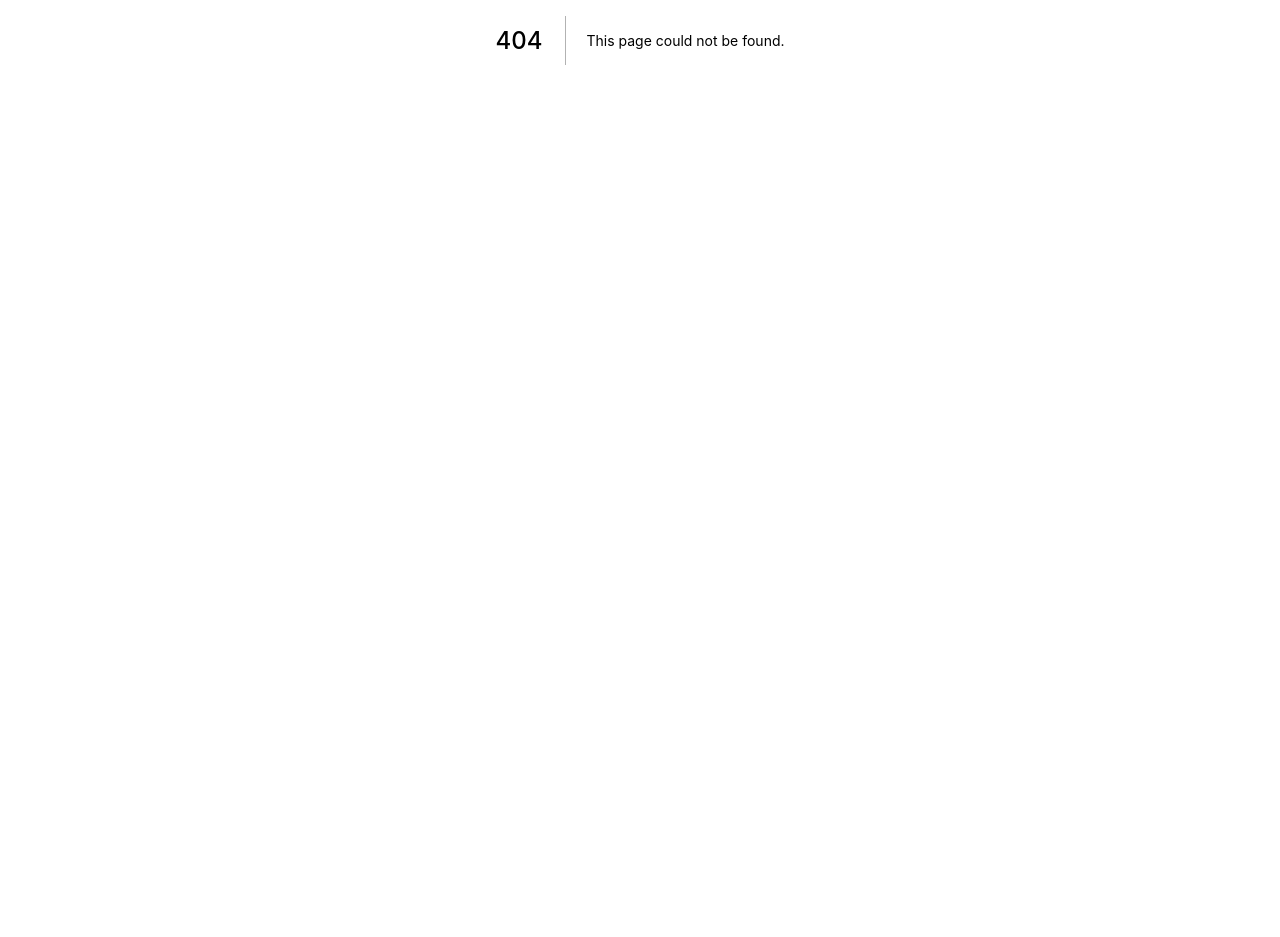
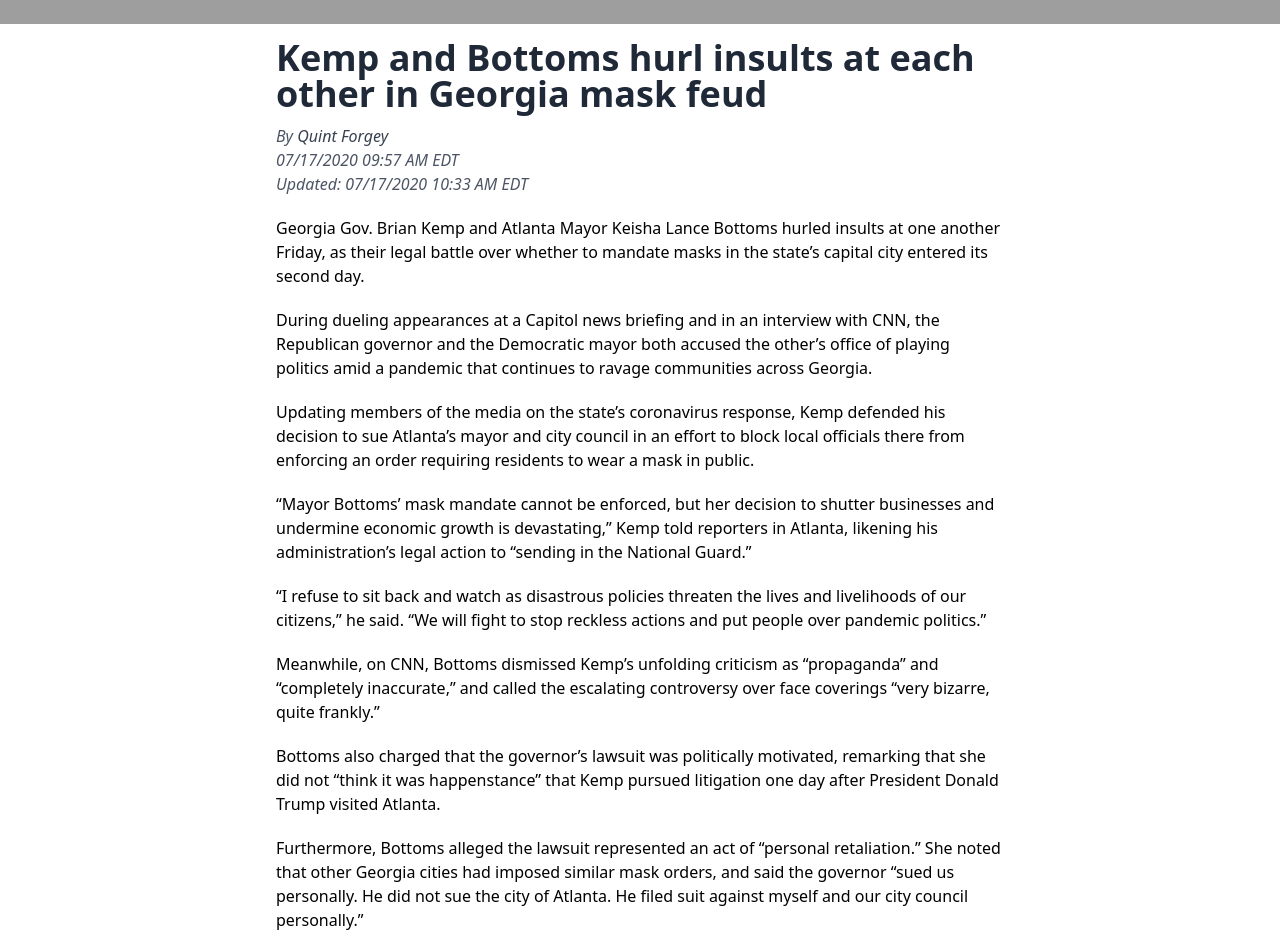
Before and after one commit to tonyjemba/news_weather_application, a Next.js app: page /article/1 in a window 1280 px wide. Before the commit this address had no page. Shown: the part 360-1297 px from the top of the page. Before the commit the page ends 800 px from the top, so only its background shows below. Built offline with nearby package versions, Linux system fonts and the light colour scheme; grey boxes are pictures that could not be loaded.

Commit message:
showing news articles

```diff
--- a/components/Header.tsx
+++ b/components/Header.tsx
@@ -7,9 +7,9 @@ interface WelcomeProps {
 }
 
 const navigation = [
-  { name: "Product", href: "#" },
-  { name: "Features", href: "#" },
-  { name: "Marketplace", href: "#" },
+  { name: "Local News", href: "#" },
+  { name: "Global News", href: "#" },
+  { name: "Breaking News", href: "#" },
 ];
 
 const Header: React.FC<WelcomeProps> = (props) => (
@@ -44,7 +44,7 @@ const Header: React.FC<WelcomeProps> = (props) => (
                   </div>
                 </div>
               </div>
-              <div>Group 12</div>
+              <div>Group 27</div>
             </nav>
           </div>
 
@@ -95,15 +95,13 @@ const Header: React.FC<WelcomeProps> = (props) => (
         <main className="mt-10 mx-auto max-w-7xl px-4 sm:mt-12 sm:px-6 md:mt-16 lg:mt-20 lg:px-8 xl:mt-28">
           <div className="sm:text-center lg:text-left">
             <h1 className="text-4xl tracking-tight font-extrabold text-gray-900 sm:text-5xl md:text-6xl">
-              <span className="block xl:inline">Data to enrich your</span>{" "}
+              <span className="block xl:inline">Temeperature: 30</span>{" "}
               <span className="block text-indigo-600 xl:inline">
-                online business
+                Prediction
               </span>
             </h1>
             <p className="mt-3 text-base text-gray-500 sm:mt-5 sm:text-lg sm:max-w-xl sm:mx-auto md:mt-5 md:text-xl lg:mx-0">
-              Anim aute id magna aliqua ad ad non deserunt sunt. Qui irure qui
-              lorem cupidatat commodo. Elit sunt amet fugiat veniam occaecat
-              fugiat aliqua.
+              Get your
             </p>
           </div>
         </main>
--- a/components/List.tsx
+++ b/components/List.tsx
@@ -1,12 +1,12 @@
 import * as React from "react";
 import NewsCard from "./NewsCard";
+import Link from "next/link";
 
 interface WelcomeProps {
   name?: string;
 }
-
-
-async function getApiData(query?:String,page?:Number) {
+//Request fuction that runs when the app is mounted
+async function getApiData(query?: String, page?: Number) {
   const Query = query;
   const Page = page;
   const requestUrl =
@@ -24,26 +24,47 @@ const requestUrl =
 const List: React.FC<WelcomeProps> = (props) => {
   const [apiData, setApiData] = React.useState([]);
   const [totalResults, setTotalResults] = React.useState(0);
+  const [pageNumber, setPageNumber] = React.useState(1);
+  const [query, setQuery] = React.useState("uganda");
 
   React.useEffect(() => {
-    getApiData("uganda",1).then((res) =>{ setApiData(res.articles);setTotalResults(res.totalResults)});
+    getApiData(query, pageNumber).then((res) => {
+      setApiData(res.articles);
+      setTotalResults(res.totalResults);
+    });
   }, []);
-  console.log(apiData);
+
+  //subsequent Requests use this function
+  async function nextApiRequest() {
+    getApiData(query, pageNumber).then((res) => {
+      setApiData(res.articles);
+    });
+  }
 
   return (
     <div>
       {/* Component Start */}
 
       <div className="flex flex-col sm:flex-row sm:items-end sm:justify-between mt-6">
-        <span className="text-sm font-semibold">1-20 of {totalResults} results</span>
-        <button className="relative text-sm focus:outline-none group mt-4 sm:mt-0">
+        <span className="text-sm font-semibold">
+          1-20 of {totalResults} results
+        </span>
+        <button
+          className="relative text-sm focus:outline-none group mt-4 sm:mt-0"
+          onClick={() => nextApiRequest()}
+        >
           <div className="flex  items-center justify-between w-50 h-10 px-3  rounded border-2 border-gray-300  ">
             <input
               className="bg-white    text-sm focus:outline-none"
-              type="search"
+              type="Search"
               name="search"
               placeholder="Search News"
+              onChange={(event) => {
+                setQuery(event.target.value);
+              }}
+              onKeyPress={(e) => e.key === "Enter" && nextApiRequest()}
             />
+
             <svg
               className="text-gray-600 h-4 w-4 fill-current"
               xmlns="http://www.w3.org/2000/svg"
@@ -64,8 +85,7 @@ const List: React.FC<WelcomeProps> = (props) => {
         </button>
       </div>
       <div className="grid 2xl:grid-cols-4 xl:grid-cols-3 lg:grid-cols-2 sm:grid-cols-1 grid-cols-1 gap-x-6 gap-y-2 w-full mt-6">
-       {
-         apiData.map((article,index)=>(
+        {apiData.map((article, index) => (
           <div key={index}>
             <NewsCard
               title={article.title}
@@ -73,10 +93,7 @@ const List: React.FC<WelcomeProps> = (props) => {
               published={article.publishedAt}
             />
           </div>
-         ))
-       }
-
-
+        ))}
       </div>
       <div className="flex justify-center mt-10 mb-10 space-x-1">
         <button className="flex items-center justify-center h-8 w-8 rounded text-gray-600 hover:bg-indigo-200">
@@ -93,19 +110,53 @@ const List: React.FC<WelcomeProps> = (props) => {
             />
           </svg>
         </button>
-        <button className="flex  items-center justify-center h-8 px-2 rounded hover:bg-indigo-200 text-sm font-medium text-gray-600 hover:text-indigo-600">
+        <button
+          className="flex  items-center justify-center h-8 px-2 rounded hover:bg-indigo-200 text-sm font-medium text-gray-600 hover:text-indigo-600"
+          onClick={() =>
+            pageNumber > 0
+              ? () => {
+                  setPageNumber(pageNumber - 1);
+                  nextApiRequest();
+                }
+              : null
+          }
+        >
           Prev
         </button>
-        <button className="flex items-center justify-center h-8 w-8 rounded text-gray-600 hover:bg-indigo-200 text-sm font-medium hover:text-indigo-600">
+        <button
+          className="flex items-center justify-center h-8 w-8 rounded text-gray-600 hover:bg-indigo-200 text-sm font-medium hover:text-indigo-600"
+          onClick={() => {
+            setPageNumber(1);
+            nextApiRequest();
+          }}
+        >
           1
         </button>
-        <button className="flex items-center justify-center h-8 w-8 rounded hover:bg-indigo-200 text-sm font-medium text-gray-600 hover:text-indigo-600">
+        <button
+          className="flex items-center justify-center h-8 w-8 rounded hover:bg-indigo-200 text-sm font-medium text-gray-600 hover:text-indigo-600"
+          onClick={() => {
+            setPageNumber(2);
+            nextApiRequest();
+          }}
+        >
           2
         </button>
-        <button className="flex items-center justify-center h-8 w-8 rounded hover:bg-indigo-200 text-sm font-medium text-gray-600 hover:text-indigo-600">
+        <button
+          className="flex items-center justify-center h-8 w-8 rounded hover:bg-indigo-200 text-sm font-medium text-gray-600 hover:text-indigo-600"
+          onClick={() => {
+            setPageNumber(3);
+            nextApiRequest();
+          }}
+        >
           3
         </button>
-        <button className="flex items-center justify-center h-8 px-2 rounded hover:bg-indigo-200 text-sm font-medium text-gray-600 hover:text-indigo-600">
+        <button
+          className="flex items-center justify-center h-8 px-2 rounded hover:bg-indigo-200 text-sm font-medium text-gray-600 hover:text-indigo-600"
+          onClick={() => {
+            setPageNumber(pageNumber + 1);
+            nextApiRequest();
+          }}
+        >
           Next
         </button>
         <button className="flex items-center justify-center h-8 w-8 rounded hover:bg-indigo-200 text-gray-600 hover:text-indigo-600">
--- a/components/NewsCard.tsx
+++ b/components/NewsCard.tsx
@@ -1,5 +1,6 @@
 import * as React from "react";
 import Image from "next/image";
+import Link from 'next/link';
 
 interface WelcomeProps {
   title: string;
@@ -88,11 +89,14 @@ const NewsCard: React.FC<WelcomeProps> = (props) => (
                        group-hover:text-white delay-100"
                 />
                 {/* Text */}
+
                 <div
                   className="text-xxs text-amber-700 font-semibold ml-2
                        group-hover:text-white delay-100"
                 >
-                  Read More
+                  <Link href={`/article/${encodeURIComponent(props.title)}`}>
+                    <a>Read More</a>
+                  </Link>
                 </div>
               </a>
             </div>
--- /dev/null
+++ b/pages/article/[slug].tsx
@@ -0,0 +1,153 @@
+import * as React from "react";
+import Image from "next/image";
+
+interface ArticleProps {
+  name?: string;
+}
+
+const Article: React.FC<ArticleProps> = (props) => {
+  return (
+    <div>
+      <div
+        className="w-full bg-center bg-cover h-96"
+        style={{
+          backgroundImage:
+            "url(https://i.kinja-img.com/gawker-media/image/upload/c_fill,f_auto,fl_progressive,g_center,h_675,pg_1,q_80,w_1200/410ba6b536e971e9273ab95ddd8c2de2.png)",
+        }}
+      />
+      <div>
+        <div className="w-full mt-4 md:w-3/5 mb-12 mx-auto">
+          <div className="w-full text-gray-800 text-4xl px-5 font-bold leading-none">
+            Kemp and Bottoms hurl insults at each other in Georgia mask feud
+          </div>
+
+          <div className="w-full text-gray-600 font-thin italic px-5 pt-3">
+            By <strong className="text-gray-700">Quint Forgey</strong>
+            <br />
+            07/17/2020 09:57 AM EDT
+            <br />
+            Updated: 07/17/2020 10:33 AM EDT
+          </div>
+          <div className="px-5 w-full mx-auto">
+            <p className="my-5">
+              Georgia Gov. Brian Kemp and Atlanta Mayor Keisha Lance Bottoms
+              hurled insults at one another Friday, as their legal battle over
+              whether to mandate masks in the state’s capital city entered its
+              second day.
+            </p>
+            <p className="my-5">
+              During dueling appearances at a Capitol news briefing and in an
+              interview with CNN, the Republican governor and the Democratic
+              mayor both accused the other’s office of playing politics amid a
+              pandemic that continues to ravage communities across Georgia.
+            </p>
+            <p className="my-5">
+              Updating members of the media on the state’s coronavirus response,
+              Kemp defended his decision to sue Atlanta’s mayor and city council
+              in an effort to block local officials there from enforcing an
+              order requiring residents to wear a mask in public.
+            </p>
+            <p className="my-5">
+              “Mayor Bottoms’ mask mandate cannot be enforced, but her decision
+              to shutter businesses and undermine economic growth is
+              devastating,” Kemp told reporters in Atlanta, likening his
+              administration’s legal action to “sending in the National Guard.”
+            </p>
+            <p className="my-5">
+              “I refuse to sit back and watch as disastrous policies threaten
+              the lives and livelihoods of our citizens,” he said. “We will
+              fight to stop reckless actions and put people over pandemic
+              politics.”
+            </p>
+            <p className="my-5">
+              Meanwhile, on CNN, Bottoms dismissed Kemp’s unfolding criticism as
+              “propaganda” and “completely inaccurate,” and called the
+              escalating controversy over face coverings “very bizarre, quite
+              frankly.”
+            </p>
+            <p className="my-5">
+              Bottoms also charged that the governor’s lawsuit was politically
+              motivated, remarking that she did not “think it was happenstance”
+              that Kemp pursued litigation one day after President Donald Trump
+              visited Atlanta.
+            </p>
+            <p className="my-5">
+              Furthermore, Bottoms alleged the lawsuit represented an act of
+              “personal retaliation.” She noted that other Georgia cities had
+              imposed similar mask orders, and said the governor “sued us
+              personally. He did not sue the city of Atlanta. He filed suit
+              against myself and our city council personally.”
+            </p>
+            <p className="my-5">
+              The high-profile clash between two of Georgia’s top leaders came
+              after Kemp issued a statewide order Wednesday banning local mask
+              mandates. But Bottoms said her city’s order requiring face
+              coverings would continue to apply, provoking Kemp to file his
+              lawsuit in state court Thursday.
+            </p>
+            <p className="my-5">
+              The feud has served to further elevate the national profile of
+              Bottoms, who revealed this month that she had tested positive for
+              Covid-19 and has attained greater public prominence due to reports
+              that she is being vetted for the role of running mate to
+              presumptive Democratic presidential nominee Joe Biden.
+            </p>
+            <p className="my-5">
+              As for Kemp, the rift with Bottoms has dredged up earlier
+              criticisms of his management of Georgia’s coronavirus outbreak.
+            </p>
+            <p className="my-5">
+              The governor lifted his stay-at-home order at the end of April
+              after memorably admitting earlier in the month that he had just
+              learned asymptomatic infected people could spread the disease, and
+              state officials were caught misrepresenting Covid-19 reporting
+              data in May.
+            </p>
+            <p className="my-5">
+              Kemp’s latest opposition to Bottoms’ order, at a time when even
+              the Trump administration is encouraging deference to local
+              coronavirus directives, has drawn significant criticism. It also
+              diverges from the approaches of Republican governors in Southern
+              states including Alabama, Arkansas and Texas, who have issued
+              statewide mask mandates in recent days.
+            </p>
+            <p className="my-5">
+              Kemp’s own lieutenant governor, Republican Geoff Duncan, appeared
+              reluctant to offer a full-throated defense of the governor’s
+              lawsuit Friday, instead repeatedly emphasizing the importance of
+              mask-wearing.
+            </p>
+            <p className="my-5">
+              “I hope we move past it,” Duncan told CNN of the ongoing
+              controversy, adding that the “whole conversation around the
+              mandate doesn’t help us get through this. It becomes a distraction
+              [from] the health and well-being of 11 million Georgians.”
+            </p>
+            <p className="my-5">
+              Although elected officials averse to mask mandates argue Americans
+              should be able to make their own assessments regarding their
+              safety, public health experts have warned that Covid-19 remains a
+              highly contagious disease — and that those not wearing masks risk
+              infecting other, potentially more vulnerable, people.
+            </p>
+          </div>
+        </div>
+      </div>
+    </div>
+  );
+};
+
+{
+  /* <div className="sm:text-center lg:text-left">
+              <h1 className="text-4xl tracking-tight font-extrabold text-gray-900 sm:text-5xl md:text-6xl">
+                <span className="block xl:inline">Temeperature: 30</span>{" "}
+                <span className="block text-indigo-600 xl:inline">
+                  Prediction
+                </span>
+              </h1>
+              <p className="mt-3 text-base text-gray-500 sm:mt-5 sm:text-lg sm:max-w-xl sm:mx-auto md:mt-5 md:text-xl lg:mx-0">
+                Get your
+              </p>
+            </div> */
+}
+export default Article;
--- a/pages/index.tsx
+++ b/pages/index.tsx
@@ -27,7 +27,7 @@ const Home: NextPage = () => {
         >
           Created by{" "}
           <span className="font-bold ml-1">
-              Group 12
+              Group 27
           </span>
         </a>
       </footer>
```
Lines whose indentation alone changed are shown as unchanged.
